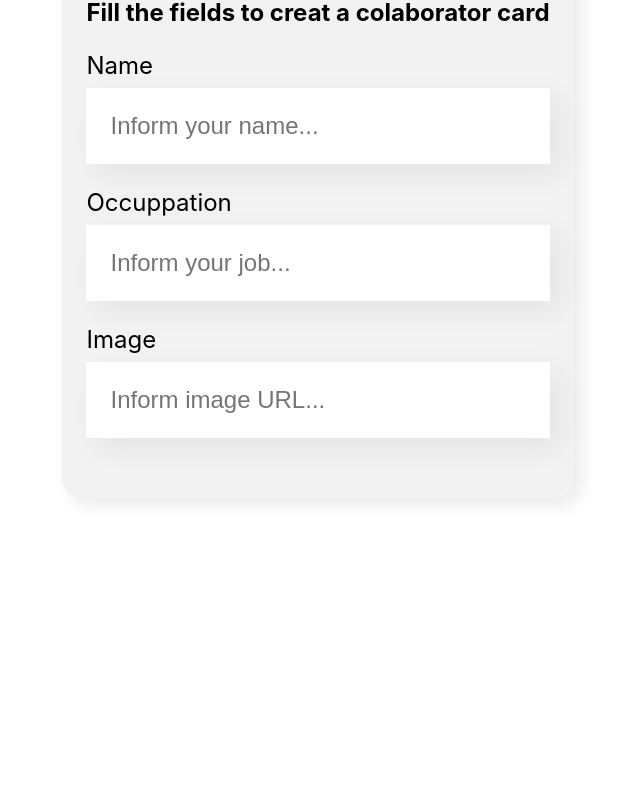
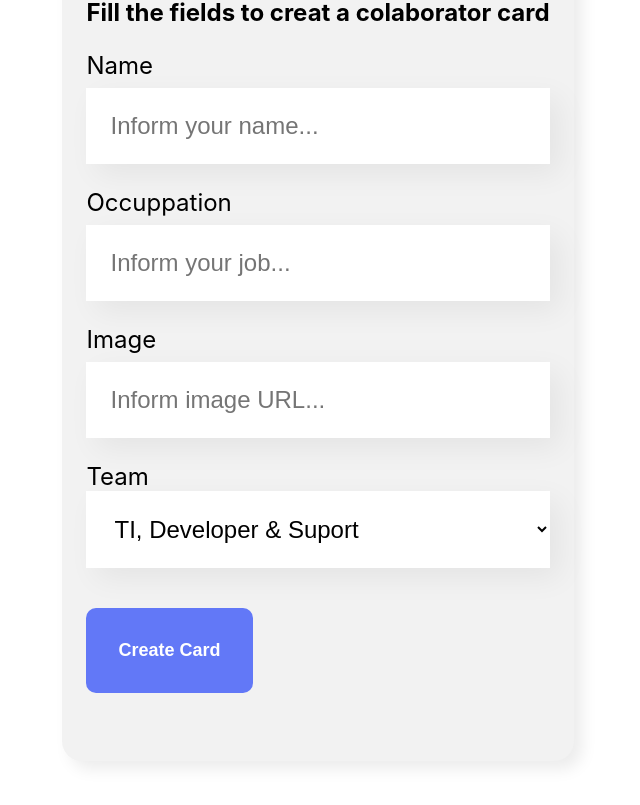
Before and after one commit to AlysonEiti/expresso-chart, a React (Create React App) app: page / in a window 1280 px wide. Shown: the part 675-1480 px from the top of the page, without its empty margins (322-962 px from the left). Before the commit the page ends 1253 px from the top, so only its background shows below. Built offline with nearby package versions, Linux system fonts and the light colour scheme.

Commit message:
Added select option and button to form

```diff
--- /dev/null
+++ b/src/components/Button/Button.css
@@ -0,0 +1,15 @@
+.button {
+    background-color: #6278F7;
+    border-radius: 10px;
+    font-weight: 700;
+    font-size: 18px;
+    padding: 32px;
+    border: none;
+    cursor: pointer;
+    color: #FFF;
+    margin: 32px 0;
+}
+
+.button:hover {
+    color: #95FFD4;
+}
--- /dev/null
+++ b/src/components/Button/Button.js
@@ -0,0 +1,11 @@
+import './Button.css';
+
+const Button = (props) => {
+    return (
+        <div>
+            <button className='button'>{props.children}</button>
+        </div>
+    )
+}
+
+export default Button;
--- a/src/components/Form/Form.js
+++ b/src/components/Form/Form.js
@@ -1,14 +1,32 @@
+import SelectOption from '../SelectOption/SelectOption';
 import InputText from '../InputText/InputText';
 import './Form.css';
+import Button from '../Button/Button';
 
 const Form = () => {
+
+    const teams = [
+        'TI, Developer & Suport',
+        'MIS, Finantial & BI',
+        'Project',
+        'Others Teams',
+        'Departments'
+    ]
+
+    const saveForm = (event) => {
+        event.preventDefault();
+        console.log('Form was submit');
+    }
+
     return (
         <section className="form">
-            <form>
+            <form onSubmit={saveForm}>
                 <h2>Fill the fields to creat a colaborator card</h2>
-                <InputText label="Name" placeholder="Inform your name..." />
-                <InputText label="Occuppation" placeholder="Inform your job..." />
+                <InputText label="Name" required={true} placeholder="Inform your name..." />
+                <InputText label="Occuppation" required={true} placeholder="Inform your job..." />
                 <InputText label="Image" placeholder="Inform image URL..." />
+                <SelectOption label="Team" required={true} itens={teams} />
+                <Button>Create Card</Button>
             </form>
         </section>
     )
--- a/src/components/InputText/InputText.js
+++ b/src/components/InputText/InputText.js
@@ -6,7 +6,7 @@ const InputText = (props) => {
             <label>
                 {props.label}
             </label>
-            <input placeholder={props.placeholder}/>
+            <input required={props.required} placeholder={props.placeholder}/>
         </div>
     )
 }
--- /dev/null
+++ b/src/components/SelectOption/SelectOption.css
@@ -0,0 +1,15 @@
+.select-option {
+    display: block;
+    margin-bottom: 8px;
+    font-size: 24px;
+}
+
+.select-option select {
+    background-color: #FFF;
+    box-shadow: 10px 10px 30px rgba(0, 0, 0, 0.06);
+    width: 100%;
+    border: none;
+    font-size: 24px;
+    padding: 24px;
+    box-sizing: border-box;
+}
--- /dev/null
+++ b/src/components/SelectOption/SelectOption.js
@@ -0,0 +1,16 @@
+import './SelectOption.css';
+
+const DropDown = (props) => {
+    return (
+        <div className='select-option'>
+            <label>{props.label}</label>
+            <select required={props.required}>
+                {props.itens.map(item => {
+                    return <option key={item}>{item}</option>
+                })}
+            </select>
+        </div>
+    )
+}
+
+export default DropDown;
```
